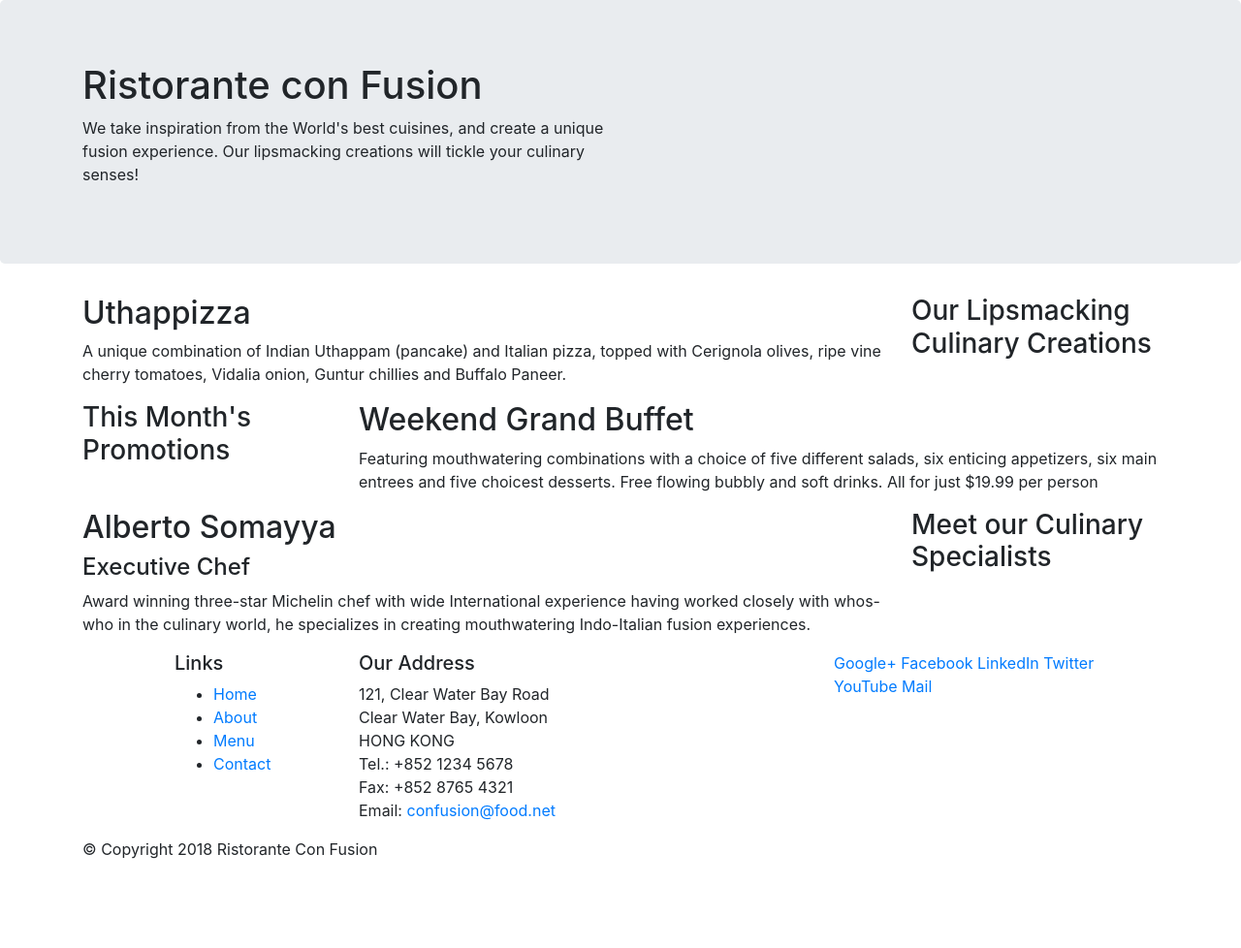
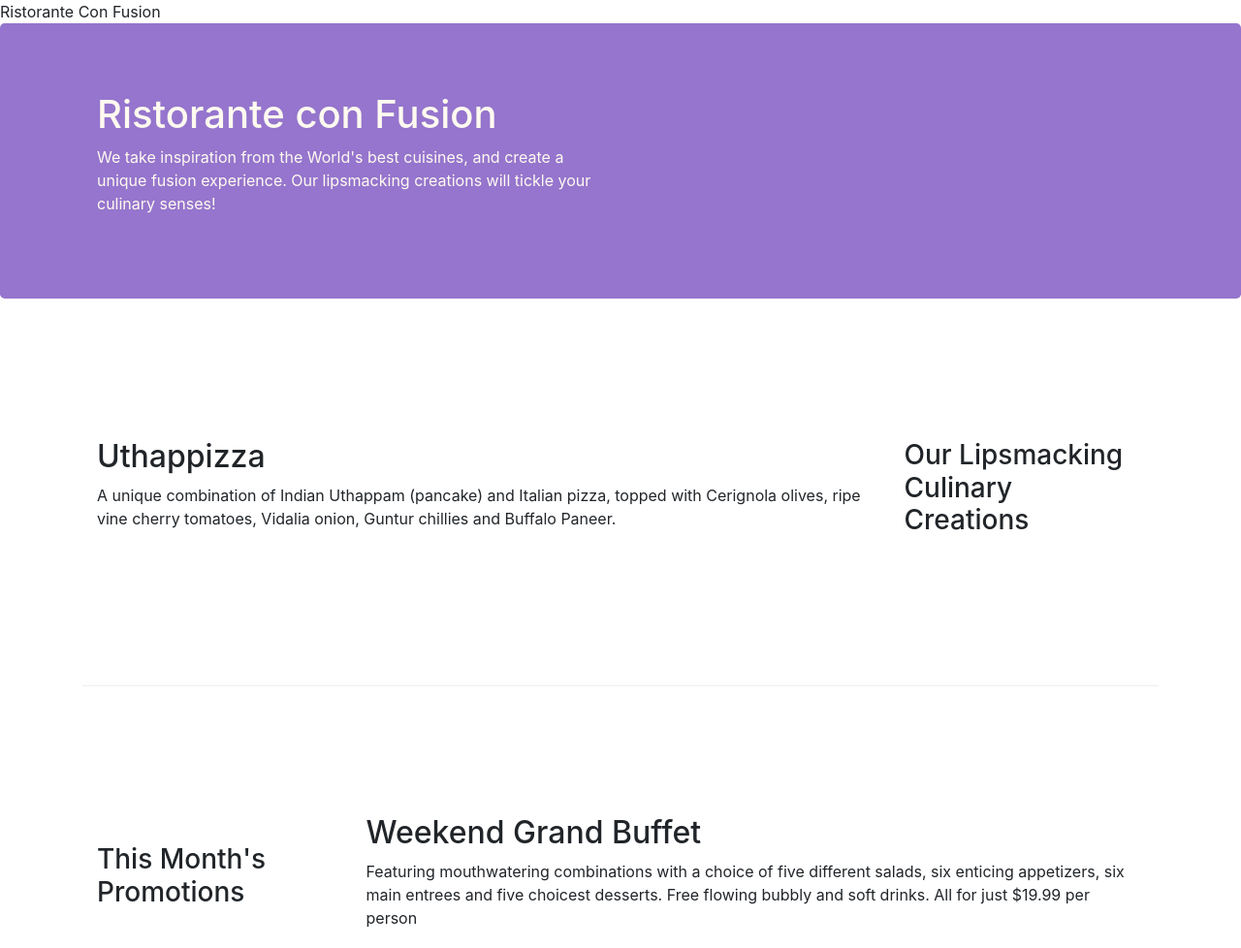
Before and after one commit to susatya/conFusion, a website: page index.html in a window 1280 px wide. Shown: the top 978 px of the page at 97% size. Before the commit the page ends 904 px from the top, so only its background shows below. Drawn offline with nearby package versions, Linux system fonts and the light colour scheme.

Commit message:
bootsrap grid part-2

```diff
--- /dev/null
+++ b/CSS/style.css
@@ -0,0 +1,27 @@
+.row-header {
+    margin: 0px auto;
+    padding: 0px auto;
+}
+.row-content{
+    margin: 0px auto;
+    padding: 50px 0px 50px 0px;
+    border-bottom: 1px ridge;
+    min-height: 400px;
+}
+.footer{
+    background-color: #D1C4E9;
+    margin: 0px auto;
+    padding: 20px 0px 20px 0px;
+}
+.jumbotron{
+    padding: 70px 30px 70px 30px;
+    margin: 0px auto;
+    background: #9575CD;
+    color: floralwhite;
+}
+.address{
+    font-size: 80%;
+    margin: 0px;
+    color: #0f0f0f
+
+}
--- a/index.html
+++ b/index.html
@@ -9,6 +9,7 @@
 
     <!-- Bootstrap CSS -->
     <link rel="stylesheet" href="node_modules/bootstrap/dist/css/bootstrap.min.css">
+    <link rel="stylesheet" href="css/style.css"
     <title>Ristorante Con Fusion</title>
 </head>
 
@@ -16,7 +17,7 @@
 
     <header class="jumbotron">
         <div class="container">
-            <div class="row">
+            <div class="row row-header">
                 <div class="col-12 col-sm-6">
                     <h1>Ristorante con Fusion</h1>
                     <p>We take inspiration from the World's best cuisines, and create a unique fusion experience. Our lipsmacking creations will tickle your culinary senses!</p>
@@ -28,7 +29,7 @@
     </header>
 
     <div class="container">
-        <div class="row">
+        <div class="row row-content align-items-center">
             <div class="col-12 col-sm-4 order-sm-last col-md-3">
                 <h3>Our Lipsmacking Culinary Creations</h3>
             </div>
@@ -39,7 +40,7 @@
         </div>
 
 
-        <div class="row">
+        <div class="row row-content align-items-center">
             <div class="col-12 col-sm-4 col-md-3">
                 <h3>This Month's Promotions</h3>
             </div>
@@ -49,7 +50,7 @@
             </div>
         </div>
 
-        <div class="row">
+        <div class="row row-content align-items-center">
             <div class="col-12 col-sm-4 order-sm-last col-md-3">
                 <h3>Meet our Culinary Specialists</h3>
             </div>
@@ -61,12 +62,12 @@
         </div>
     </div>
 
-    <footer>
+    <footer class="footer">
         <div class="container">
             <div class="row">
                 <div class="col-4 offset-1 col-sm-2">
-                    <h5>Links</h5>
-                    <ul>
+                    <h5>Links</h5><!-- remove bullets-->
+                    <ul class="list-unstyled">
                         <li><a href="#">Home</a></li>
                         <li><a href="#">About</a></li>
                         <li><a href="#">Menu</a></li>
@@ -84,8 +85,8 @@
 		              Email: <a href="mailto:confusion@food.net">confusion@food.net</a>
 		           </address>
                 </div>
-                <div class="col-12 col-sm-4">
-                    <div class="col-auto">
+                <div class="col-12 col-sm-4 align-self-center">
+                    <div class="text-center">
                         <a href="http://google.com/+">Google+</a>
                         <a href="http://www.facebook.com/profile.php?id=">Facebook</a>
                         <a href="http://www.linkedin.com/in/">LinkedIn</a>
@@ -95,7 +96,7 @@
                     </div>
                 </div>
            </div>
-           <div class="row">
+           <div class="row justify-content-center">
                 <div class="col-auto"><!--as is required by the content-->
                     <p>© Copyright 2018 Ristorante Con Fusion</p>
                 </div>
```
